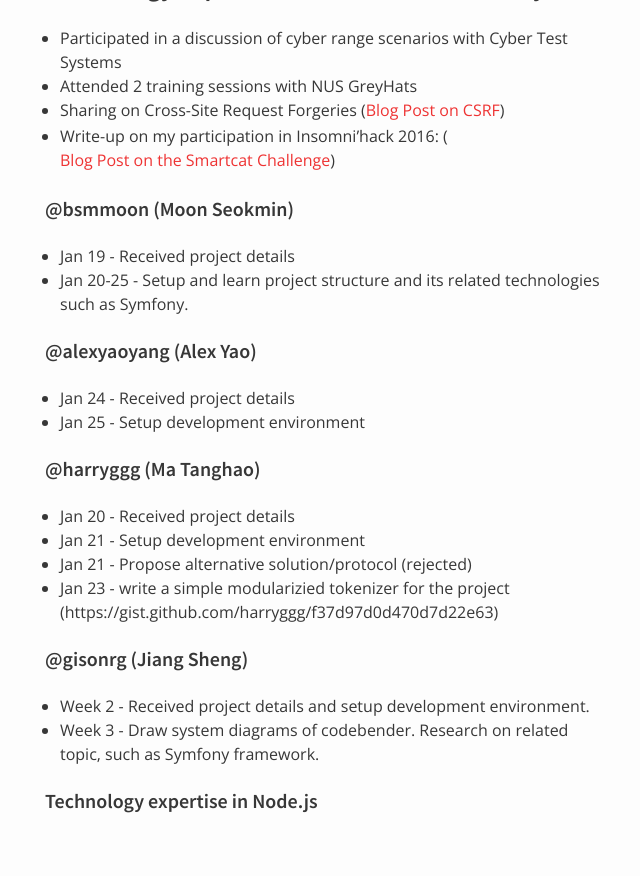
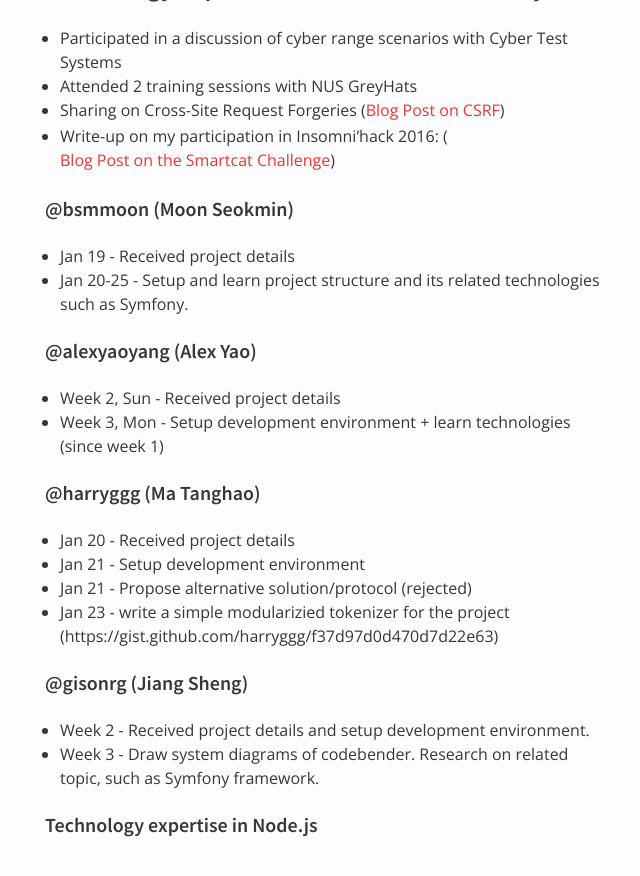
Before and after one commit to nus-oss/cs3281-AY1516S2-website, a Jekyll site: the page built from teams/codebender.md, in a window 1280 px wide and 900 px high, scrolled down 1149 px. Shown: the top 876 px of the window, without its empty margins (325-965 px from the left). Built offline with Jekyll 4.4.1, drawn with Linux system fonts in a browser that asks for light colours; some of the changed text lies outside the part shown.

Commit message:
Alex Update

```diff
--- a/teams/codebender.md
+++ b/teams/codebender.md
@@ -45,8 +45,8 @@ permalink: /teams/codebender/
 * Jan 20-25 - Setup and learn project structure and its related technologies such as Symfony.
 
 #### @alexyaoyang (Alex Yao)
-* Jan 24 - Received project details
-* Jan 25 - Setup development environment
+* Week 2, Sun - Received project details
+* Week 3, Mon - Setup development environment + learn technologies (since week 1)
 
 #### @harryggg (Ma Tanghao)
 * Jan 20 - Received project details
```
Also changed, not shown: other parts of teams/codebender.md (+1 -1 lines).
